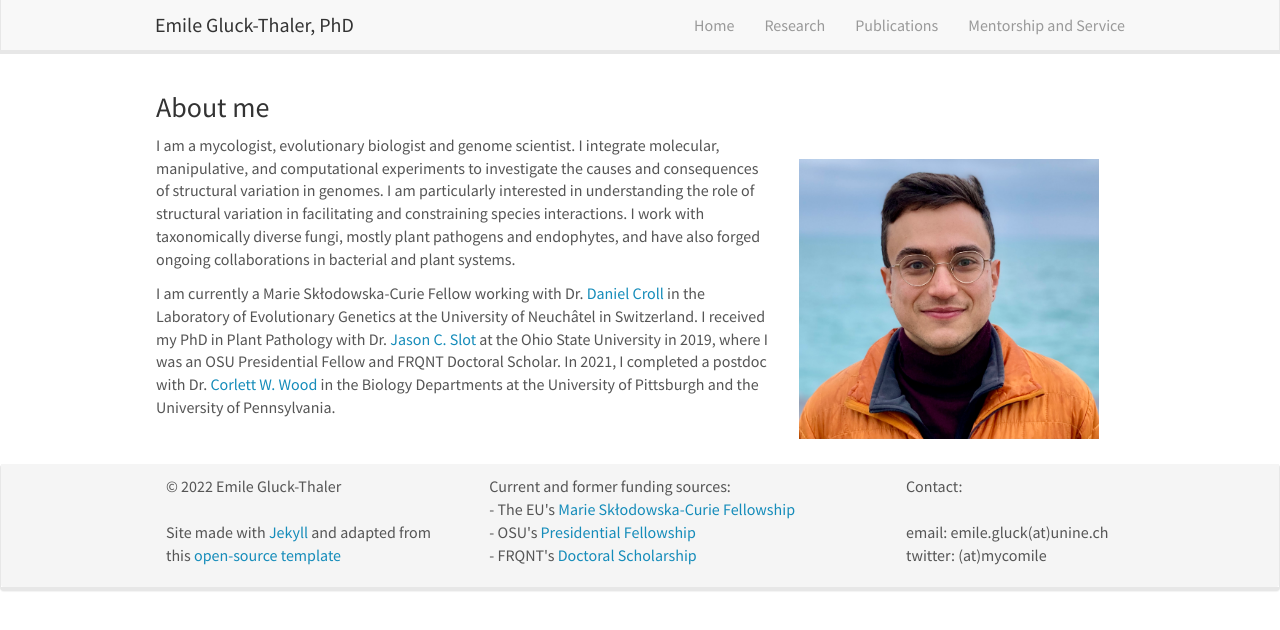
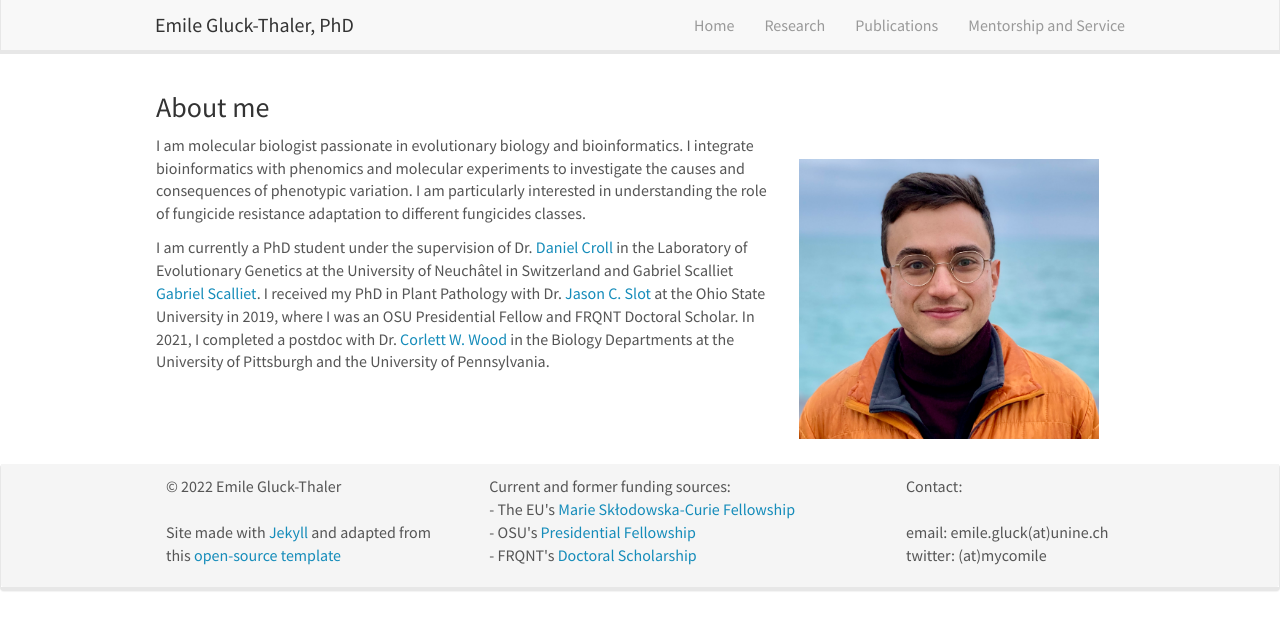
Before and after one commit to guidopuccetti/guidopuccetti.github.io, a Jekyll site: the page built from _pages/home.md, in a window 1280 px wide. Shown: the top 630 px of the page. Built offline with Jekyll 4.4.1, drawn with Linux system fonts in a browser that asks for light colours; nearby versions of some CDN libraries.

Commit message:
Update home.md

```diff
--- a/_pages/home.md
+++ b/_pages/home.md
@@ -10,6 +10,6 @@ permalink: /
 
 ![]({{ site.url }}{{ site.baseurl }}/images/home/headshot.jpg){: style="width: 350px; float: right; border: 100px; padding:25px"}
 
-I am a mycologist, evolutionary biologist and genome scientist. I integrate molecular, manipulative, and computational experiments to investigate the causes and consequences of structural variation in genomes. I am particularly interested in understanding the role of structural variation in facilitating and constraining species interactions. I work with taxonomically diverse fungi, mostly plant pathogens and endophytes, and have also forged ongoing collaborations in bacterial and plant systems.
+I am molecular biologist passionate in evolutionary biology and bioinformatics. I integrate bioinformatics with phenomics and molecular experiments to investigate the causes and consequences of phenotypic variation. I am particularly interested in understanding the role of fungicide resistance adaptation to different fungicides classes.
 
-I am currently a Marie Skłodowska-Curie Fellow working with Dr. [Daniel Croll](http://www.pathogen-genomics.org/) in the Laboratory of Evolutionary Genetics at the University of Neuchâtel in Switzerland. I received my PhD in Plant Pathology with Dr. [Jason C. Slot](https://u.osu.edu/slot.1/) at the Ohio State University in 2019, where I was an OSU Presidential Fellow and FRQNT Doctoral Scholar. In 2021, I completed a postdoc with Dr. [Corlett W. Wood](https://www.the-wood-lab.net/) in the Biology Departments at the University of Pittsburgh and the University of Pennsylvania.
+I am currently a PhD student under the supervision of Dr. [Daniel Croll](http://www.pathogen-genomics.org/) in the Laboratory of Evolutionary Genetics at the University of Neuchâtel in Switzerland and Gabriel Scalliet [Gabriel Scalliet](https://twitter.com/ScallietG). I received my PhD in Plant Pathology with Dr. [Jason C. Slot](https://u.osu.edu/slot.1/) at the Ohio State University in 2019, where I was an OSU Presidential Fellow and FRQNT Doctoral Scholar. In 2021, I completed a postdoc with Dr. [Corlett W. Wood](https://www.the-wood-lab.net/) in the Biology Departments at the University of Pittsburgh and the University of Pennsylvania.
```
Also changed, not shown: other parts of _pages/home.md (+2 -2 lines).
